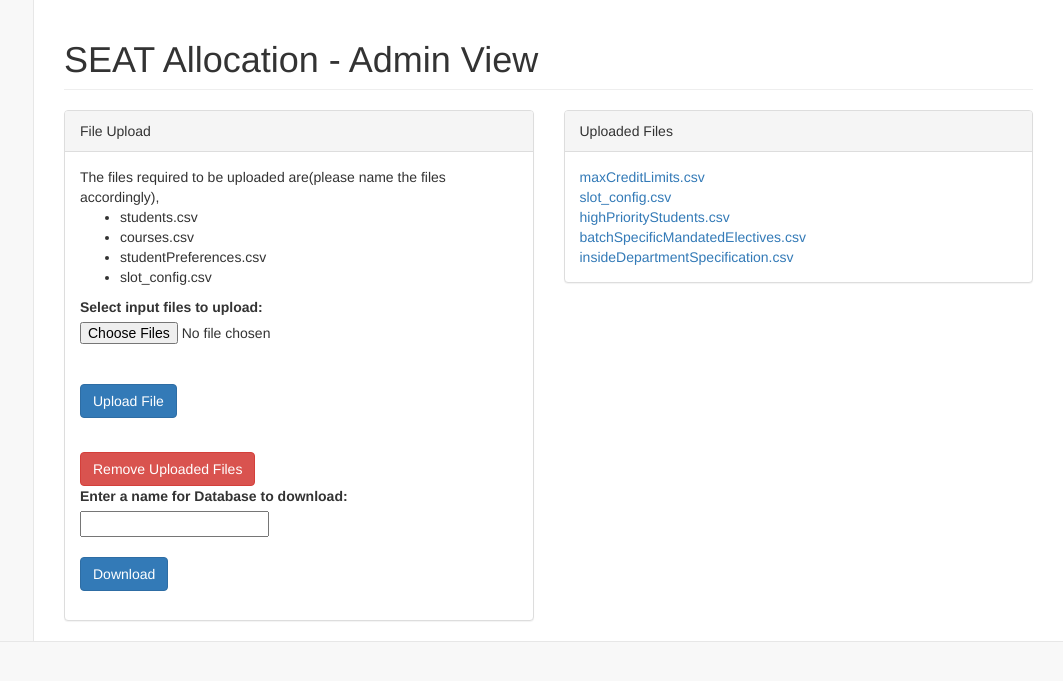
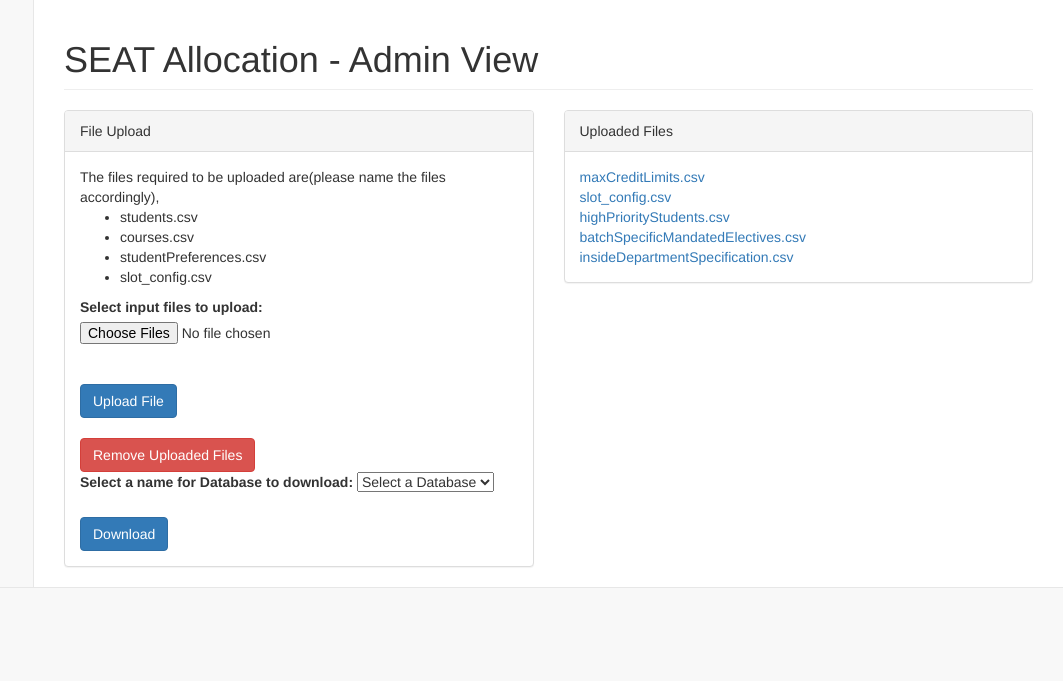
Before and after one commit to jeshuren/SEAT-Online, a PHP site: page /index.php in a window 1280 px wide. Shown: the top 681 px of the page, without its empty margins (217-1280 px from the left). Run offline with PHP 8.4, Linux system fonts and the light colour scheme.

Commit message:
Dropdown options for DB

```diff
--- a/dumpCSV.php
+++ b/dumpCSV.php
@@ -20,7 +20,7 @@
 
     header('Content-Type: application/excel');
     header('Content-Disposition: attachment; filename="output.csv"');
-    $sql = "SELECT * FROM `tbl_output` limit 0,10";
+    $sql = "SELECT * FROM `tbl_output`";
 
     mysql_select_db($dbName);
 
--- a/index.php
+++ b/index.php
@@ -1,4 +1,5 @@
-<html>
+<!DOCTYPE html>
+<html lang="en">
 
 <head>
 
@@ -74,8 +75,24 @@
               <a href="remove.php"><button type="button" class="btn btn-danger">Remove Uploaded Files</button></a>
 
               <form action="dumpCSV.php" method="post">
-                <label>Enter a name for Database to download: </label>
-                <input type="text" name="database" /></br></br>
+                <label>Select a name for Database to download: </label>
+                <?php
+                $ini_array = parse_ini_file("config/config.cfg");
+                $link = mysql_connect($ini_array['hostname'].':'.$ini_array['port'], $ini_array['username'], $ini_array['password']);
+                $res = mysql_query("SHOW DATABASES");
+                echo '<select name="database"><option value="">Select a Database</option>';
+                while ($row = mysql_fetch_assoc($res)) {
+
+                  $x = split('_',$row['Database']);
+                  if ($x[0] == 'db' && $x[1] == 'seat')
+                  {
+                  echo '<option value="'.$x[2].'">'.$x[2].'</option>';
+                  }
+                }
+                echo '</select>';
+                ?>
+                <!-- <input type="text" name="database" /> -->
+              </br></br>
               <button type="submit" class="btn btn-primary" name="btnSubmit">Download</button>
             </form>
           </div>
--- a/remove.php
+++ b/remove.php
@@ -1,5 +1,5 @@
 <?php
     $command = 'rm -R files/upload/*';
     shell_exec($command);
-    echo 'Files removed!';
+    header('Location: '.'./?msg=Files removed!');
 ?>
--- a/upload.php
+++ b/upload.php
@@ -2,7 +2,6 @@
 <html lang="en">
 
 <head>
-
     <meta charset="utf-8">
     <meta http-equiv="X-UA-Compatible" content="IE=edge">
     <meta name="viewport" content="width=device-width, initial-scale=1">
```
Lines whose indentation alone changed are shown as unchanged.
